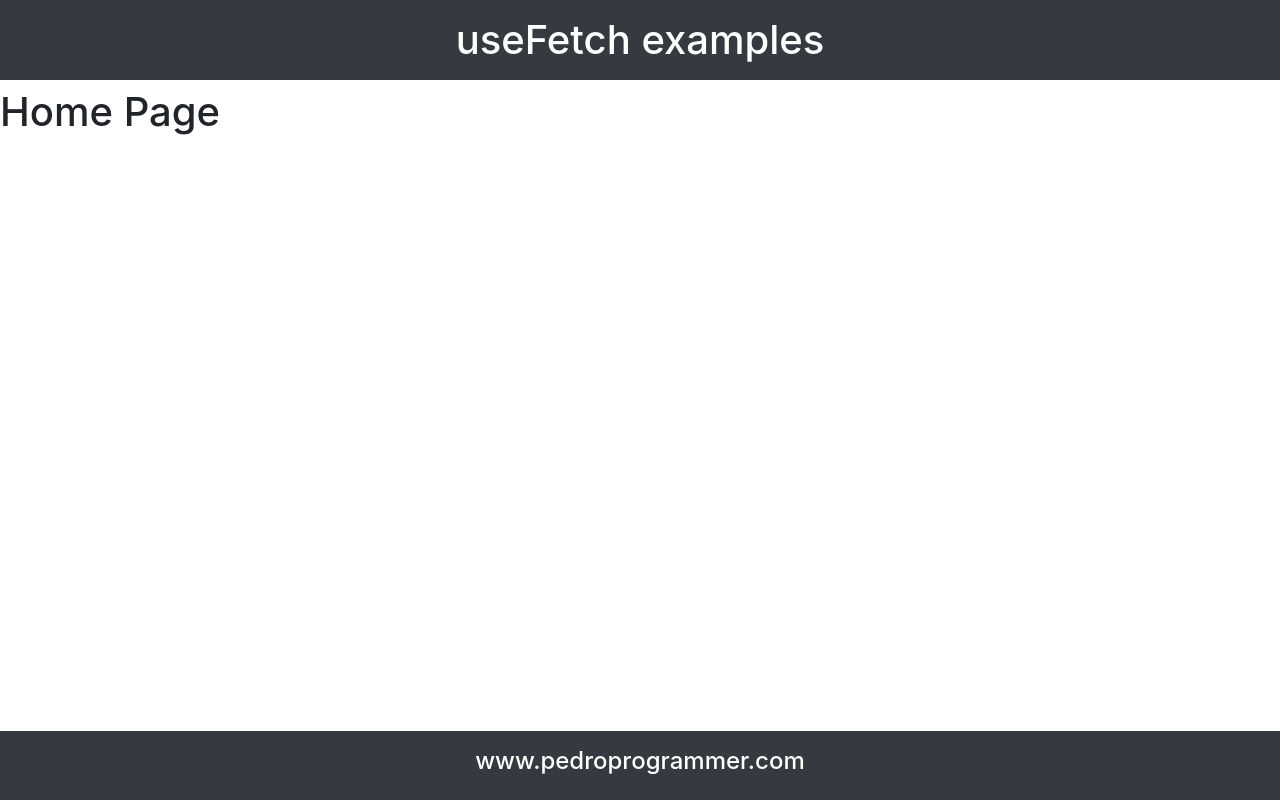
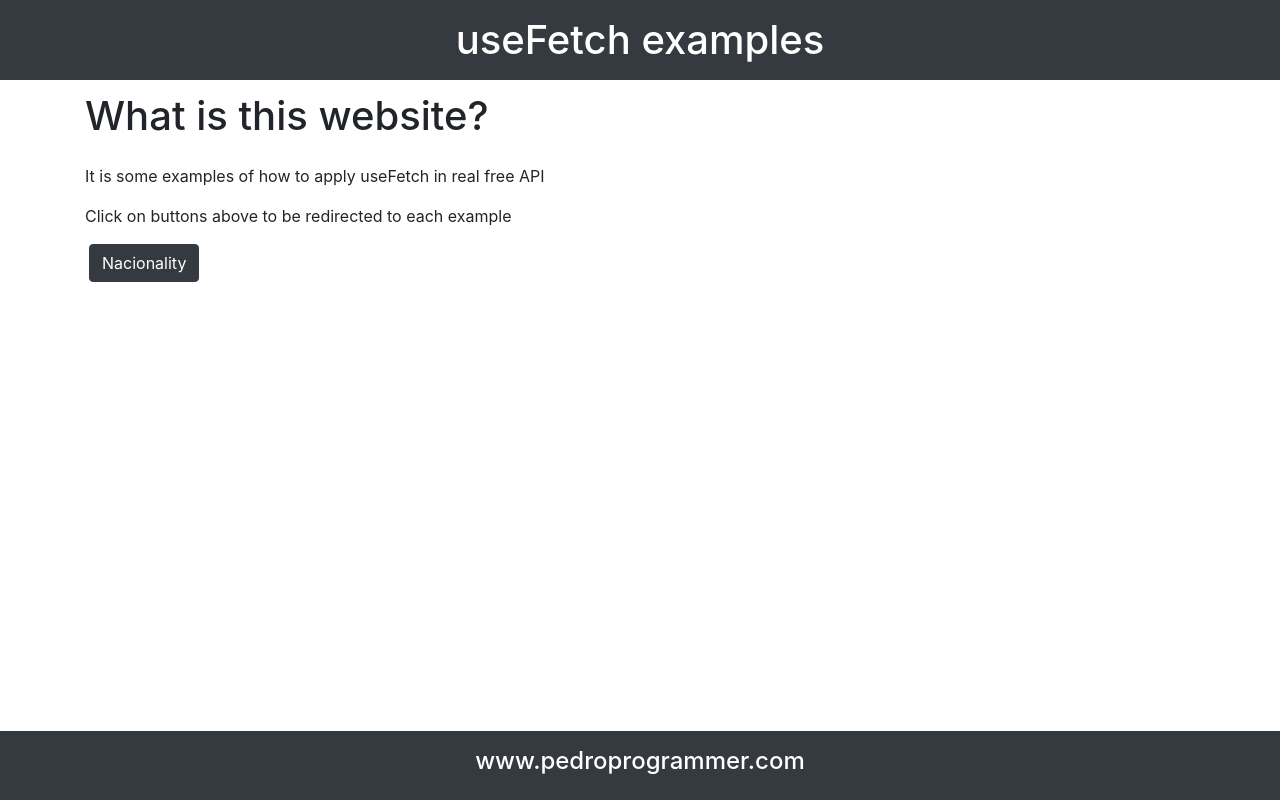
Before and after one commit to PedroMarianoAlmeida/use-fetch-examples, a React (Create React App) app: page / in a window 1280 px wide. Built offline with nearby package versions, Linux system fonts and the light colour scheme.

Commit message:
Navigation - HomePage
Navigation implemented and created some content in HomePage

```diff
--- a/src/App.js
+++ b/src/App.js
@@ -11,9 +11,10 @@ import Nationality from './components/Nationality';
 function App() {
   return (
     <div>
-      <Header />
+
 
       <BrowserRouter>
+        <Header />
         <Route path="/" exact component={HomePage} />
         <Route path="/nationality" component={Nationality} />
       </BrowserRouter>
--- a/src/components/Header-and-Footer/Header.js
+++ b/src/components/Header-and-Footer/Header.js
@@ -1,9 +1,14 @@
 import React from 'react';
+import { Link } from 'react-router-dom'
 
 const Header = () => {
     return (
         <div className="bg-dark">
-            <h1 className="text-white py-3 text-center">useFetch examples</h1>
+            <h1 className="text-white py-3 text-center">
+                <Link to="/" className="text-white">
+                    useFetch examples
+                </Link>
+            </h1>
         </div>
      );
 }
--- a/src/components/HomePage.js
+++ b/src/components/HomePage.js
@@ -1,9 +1,20 @@
 import React from 'react';
+import { Link } from 'react-router-dom';
 
 const HomePage = () => {
     return (
-        <h1>Home Page</h1>
-      );
+      <div className="container mb-5 pb-5">
+        <div className="row">
+            <div className="col-12">
+                <h1 className="mt-1 mb-4">What is this website?</h1>
+                <p>It is some examples of how to apply useFetch in real free API</p>
+                <p>Click on buttons above to be redirected to each example</p>
+
+                <button className="btn btn-dark mx-1"><Link to="/nationality" className="text-white">Nacionality</Link></button>
+            </div>
+        </div>
+      </div>
+    );
 }
 
 export default HomePage;
```
